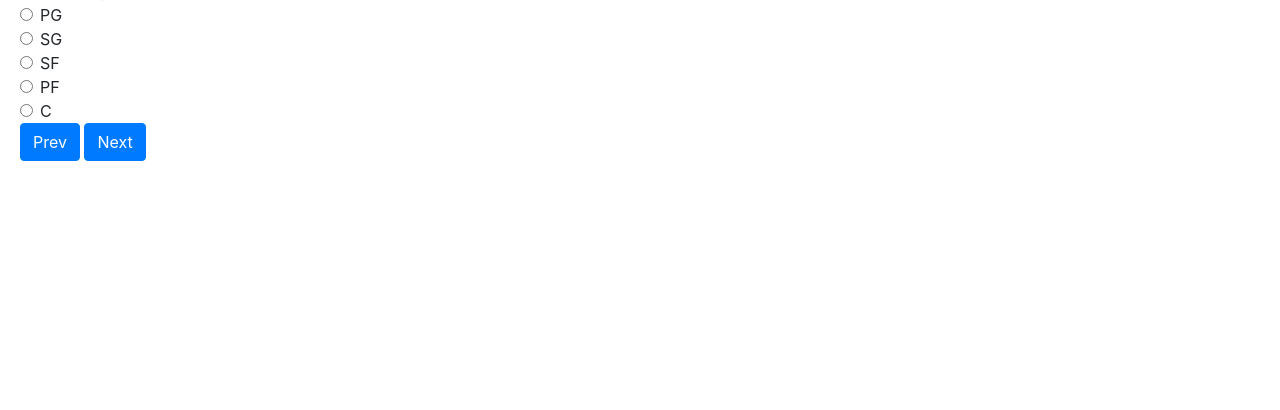
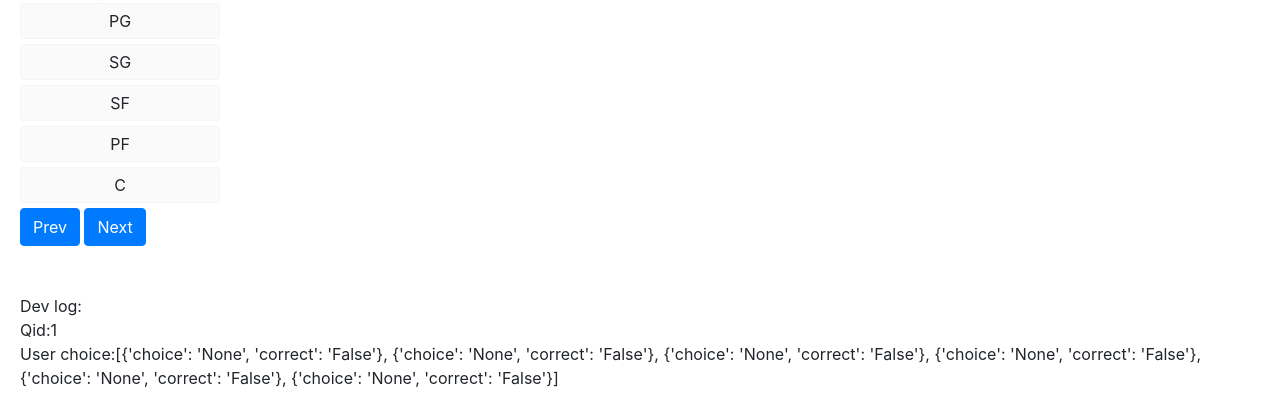
Before and after one commit to jason424217/UI-project, a Flask app: page /quiz/1 in a window 1280 px wide. Shown: the part 397-807 px from the top of the page. Before the commit the page ends 558 px from the top, so only its background shows below. Run offline with Flask 2, Linux system fonts and the light colour scheme; some libraries are stand-ins or nearby versions.

Commit message:
feat: quiz options feedback

```diff
--- a/static/quiz.css
+++ b/static/quiz.css
@@ -0,0 +1,18 @@
+.quiz-options {
+  width: 200px;
+  border:1px solid #f5f5f5;
+  border-radius: 4px;
+  margin-bottom: 5px;
+  background-color: rgb(250,250,250);
+  cursor: pointer;
+  padding: 5px;
+  text-align: center;
+}
+
+.quiz-options:hover {
+  background-color: rgb(236,236,236);
+}
+
+.display-none {
+  display: none;
+}
--- a/static/quiz.js
+++ b/static/quiz.js
@@ -19,12 +19,36 @@ $(document).ready(function(){
     // Prefill user choice
     console.log(usr_choice)
     if (usr_choice[parseInt(qid)]['choice']!='None') {
-        $("#radios"+usr_choice[parseInt(qid)]['choice']).prop("checked", true);
+        let choice_ele = $('.quiz-options[value='+usr_choice[parseInt(qid)]['choice']+']')
+        let choice = choice_ele.attr('value')
+        choice_ele.css('background-color','rgb(173,216,230)')
+        if (quiz_data['position'] === choice) {
+            choice_ele.find('.correct-svg').removeClass("display-none");
+        } else {
+            choice_ele.find('.wrong-svg').removeClass("display-none");
+            $('.quiz-options[value='+quiz_data['position']+']').find('.correct-svg').removeClass("display-none");
+            $('.quiz-explain').removeClass("display-none");
+        }
     }
 
     // Update user choice
-    $('#next_button').click(function() {
-        let choice = $('input[name="exampleRadios"]:checked').val();
+    $('.quiz-options').click(function() {
+        if (usr_choice[parseInt(qid)]['choice']!='None') {
+            return
+        }
+        let choice = $(this).attr('value')
+
+        // Show ans and explain
+        $(this).css('background-color','rgb(173,216,230)')
+        if (quiz_data['position'] === choice) {
+            $(this).find('.correct-svg').removeClass("display-none");
+        } else {
+            $(this).find('.wrong-svg').removeClass("display-none");
+            $('.quiz-options[value='+quiz_data['position']+']').find('.correct-svg').removeClass("display-none");
+            $('.quiz-explain').removeClass("display-none");
+        }
+
+        //
         if (typeof choice == 'undefined') {
             choice = 'None'
         }
@@ -45,6 +69,7 @@ $(document).ready(function(){
                       data : JSON.stringify({'choice':choice, 'correct':correct}),
                       success: function(result){
                           console.log("success")
+                          usr_choice = result.data
                       },
                       error: function(request, status, error){
                           console.log("Error");
--- a/templates/quiz.html
+++ b/templates/quiz.html
@@ -28,22 +28,28 @@
         <div class="col-md-6">
             Select the position:
             {% for option in quiz_data.options %}
-            <div class="form-check">
-                <input class="form-check-input" type="radio" name="exampleRadios" id="radios{{option}}" value="{{option}}">
-                <label class="form-check-label" for="radios{{option}}">
-                    {{option}}
-                </label>
+            <div class="quiz-options" value="{{option}}">
+                {{option}}
+                <svg xmlns="http://www.w3.org/2000/svg" width="16" height="16" fill="green" class="bi bi-check-circle-fill display-none correct-svg" viewBox="0 0 16 16">
+                    <path d="M16 8A8 8 0 1 1 0 8a8 8 0 0 1 16 0zm-3.97-3.03a.75.75 0 0 0-1.08.022L7.477 9.417 5.384 7.323a.75.75 0 0 0-1.06 1.06L6.97 11.03a.75.75 0 0 0 1.079-.02l3.992-4.99a.75.75 0 0 0-.01-1.05z"/>
+                </svg>
+                <svg xmlns="http://www.w3.org/2000/svg" width="16" height="16" fill="red" class="bi bi-x-circle-fill display-none wrong-svg" viewBox="0 0 16 16">
+                    <path d="M16 8A8 8 0 1 1 0 8a8 8 0 0 1 16 0zM5.354 4.646a.5.5 0 1 0-.708.708L7.293 8l-2.647 2.646a.5.5 0 0 0 .708.708L8 8.707l2.646 2.647a.5.5 0 0 0 .708-.708L8.707 8l2.647-2.646a.5.5 0 0 0-.708-.708L8 7.293 5.354 4.646z"/>
+                </svg>
             </div>
             {% endfor %}
+            <div class="quiz-explain display-none">
+                Explain correct ans
+            </div>
             <a id="prev_button" href="/quiz/{{ qid|int-1 if qid|int-1>=0 else ''}}" class="btn btn-primary">Prev</a>
             <a id="next_button" href="/quiz/{{ qid|int+1 if qid|int+1<usr_choice|length else 'score'}}" class="btn btn-primary">Next</a>
         </div>
     </div>
 
-<!--    <br><br>-->
-<!--    Dev log: <br>-->
-<!--    Qid:{{qid}} <br>-->
-<!--    User choice:{{usr_choice}} <br>-->
+    <br><br>
+    Dev log: <br>
+    Qid:{{qid}} <br>
+    User choice:{{usr_choice}} <br>
 
 
 </div>
```
